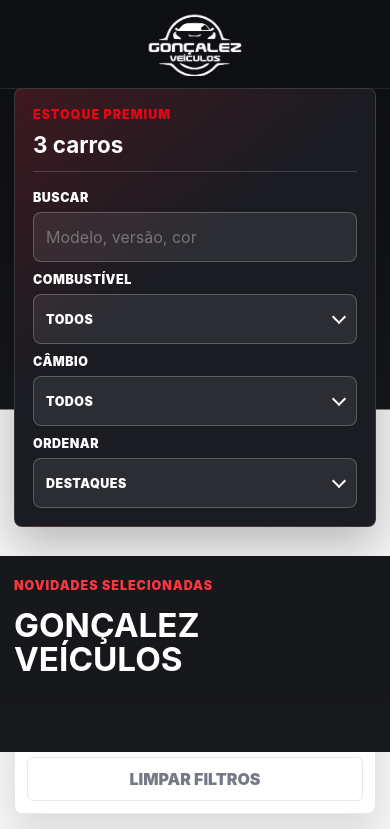
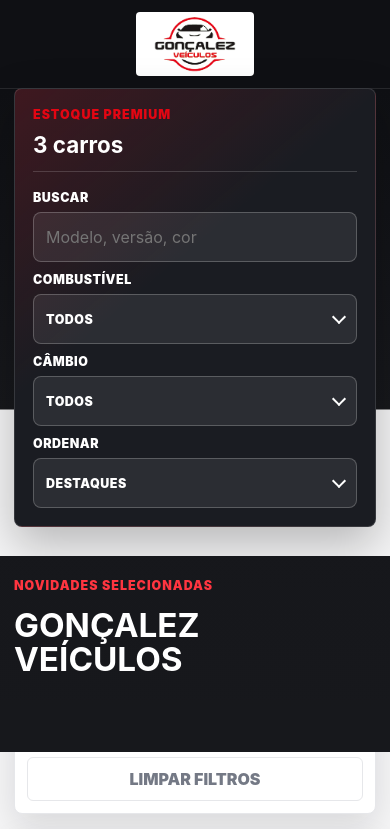
Before and after one commit to henryjbr/Goncales-veiculos, a website: page index.html in a window 390 px wide. Shown: the top 829 px of the page. Drawn offline with nearby package versions, Linux system fonts and the light colour scheme; no server answers; grey boxes are pictures that could not be loaded.

Commit message:
update logo pt 2

```diff
--- a/css/style.css
+++ b/css/style.css
@@ -1236,10 +1236,13 @@ body.toast-visible::after {
   body[data-page="catalog"] .brand-logo {
     width: 118px;
     height: 64px;
+    padding: 4px 8px;
+    background: #ffffff;
+    border-radius: 4px;
   }
 
   body[data-page="catalog"] .brand-logo img {
-    filter: brightness(0) invert(1);
+    filter: none;
   }
 
   body[data-page="catalog"] .brand > span:last-child {
```
